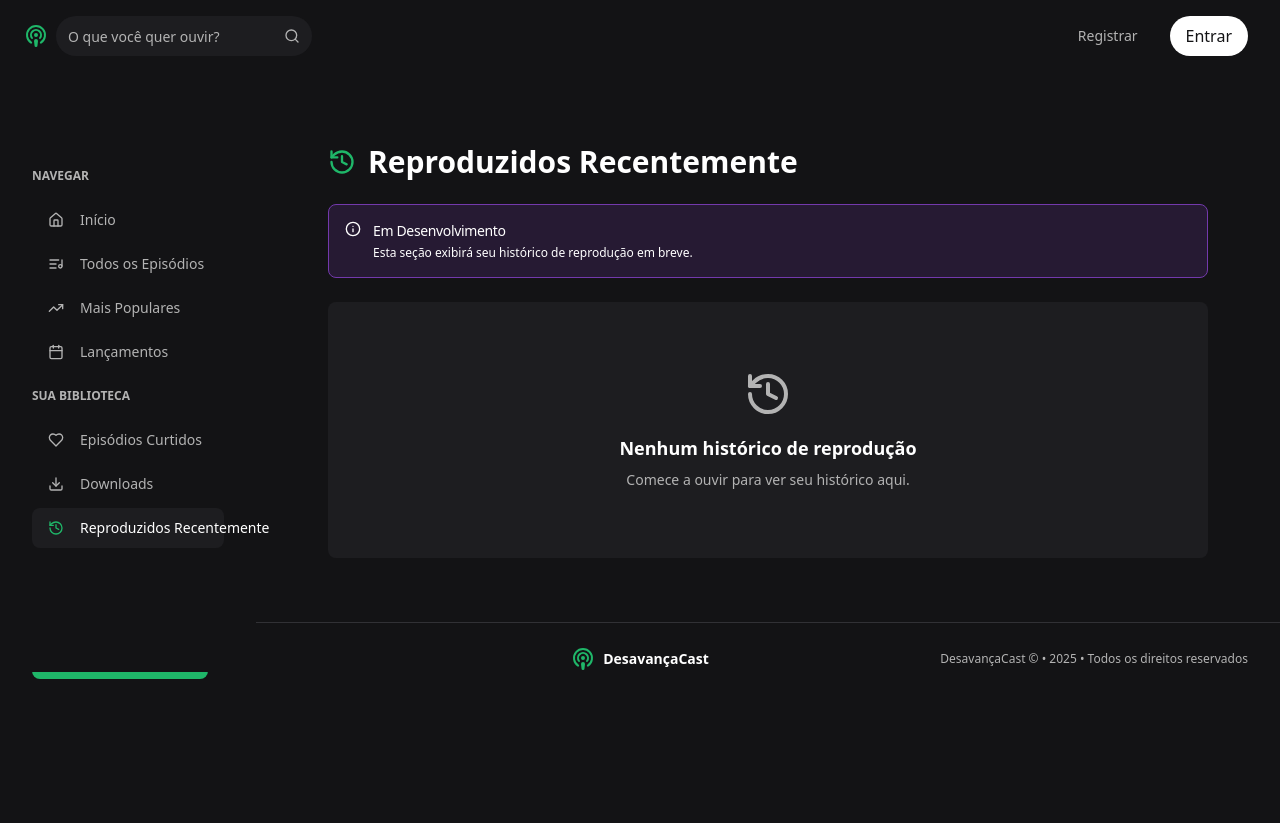
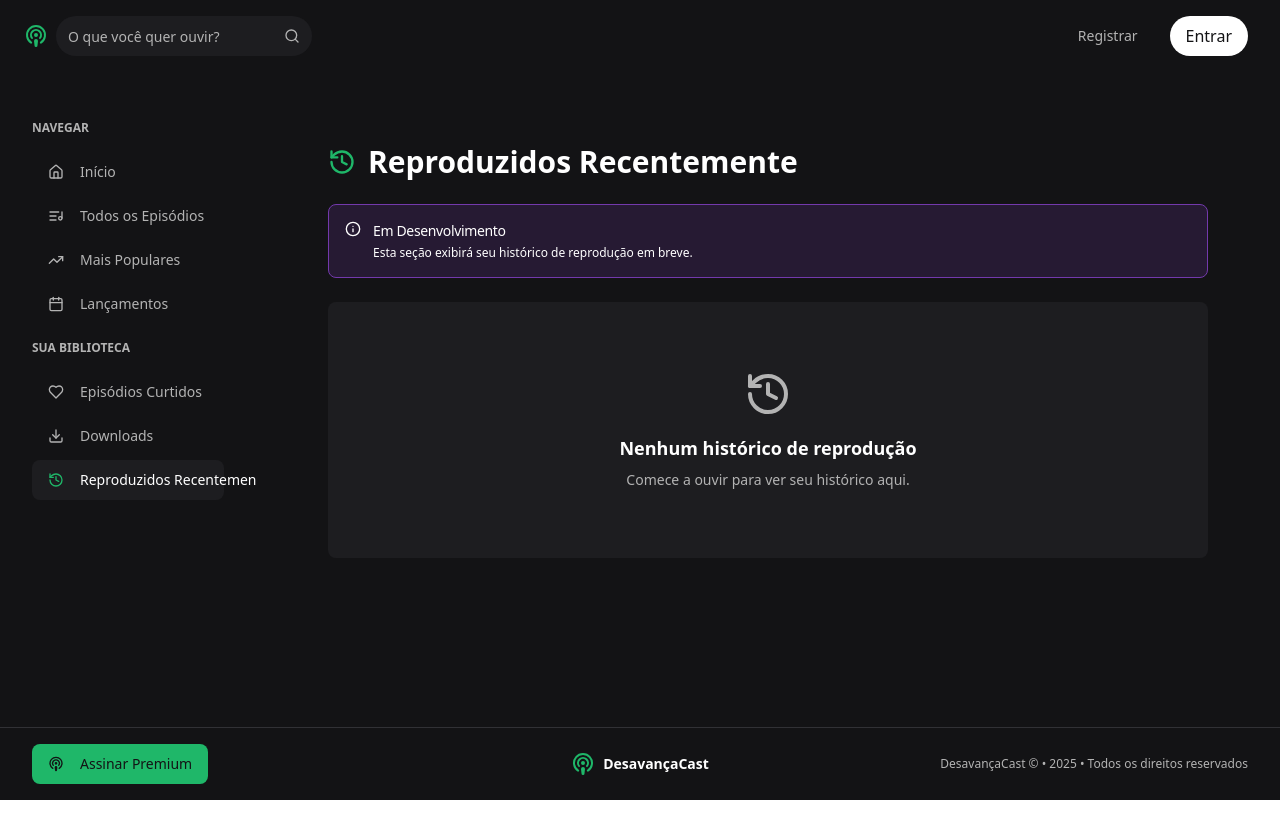
Before and after one commit to oadilson/DesavancaCast, a React (Vite) app: page /recent in a window 1280 px wide. After the commit the page ends 800 px from the top, so only its background shows below. Built offline with nearby package versions, Linux system fonts and the light colour scheme.

Commit message:
[dyad] wrote 2 file(s)

```diff
--- a/src/components/Layout.tsx
+++ b/src/components/Layout.tsx
@@ -11,19 +11,19 @@ interface LayoutProps {
 
 const Layout: React.FC<LayoutProps> = ({ children }) => {
   return (
-    <div className="flex flex-col min-h-screen bg-podcast-black text-podcast-white pb-32"> {/* Aumentado para pb-32 */}
+    <div className="flex flex-col min-h-screen bg-podcast-black text-podcast-white"> {/* Removido pb-32 daqui */}
       <div className="flex flex-grow">
-        <aside className="hidden md:block w-64 flex-shrink-0 fixed top-0 left-0 h-[calc(100vh-8rem)]"> {/* Ajustado para calc(100vh - 8rem) */}
+        <aside className="hidden md:block w-64 flex-shrink-0 fixed top-20 left-0 bottom-32 overflow-y-auto"> {/* Ajustado top e bottom */}
           <Sidebar />
         </aside>
         <div className="flex flex-col flex-grow min-w-0 md:ml-64">
           <Header />
-          <main className="flex-grow p-3 md:p-6 mt-20 pt-8 overflow-y-auto">
+          <main className="flex-grow p-3 md:p-6 mt-20 pt-8 overflow-y-auto pb-32"> {/* Adicionado pb-32 aqui */}
             {children}
           </main>
         </div>
       </div>
-      <Footer />
+      <Footer className="relative z-40" /> {/* Adicionado z-index ao Footer */}
     </div>
   );
 };
--- a/src/components/Sidebar.tsx
+++ b/src/components/Sidebar.tsx
@@ -55,7 +55,7 @@ const Sidebar: React.FC<SidebarProps> = ({ className }) => {
   ];
 
   return (
-    <div className={cn("flex flex-col h-full bg-podcast-black text-podcast-gray px-8 py-36", className)}> {/* Ajustado px-4 para px-8 */}
+    <div className={cn("flex flex-col h-full bg-podcast-black text-podcast-gray px-8 py-4", className)}> {/* Ajustado py-36 para py-4 */}
       {/* O título do podcast foi movido para o Header */}
       <div className="mb-6">
         {/* Espaço reservado para o título que agora está no Header */}
```
